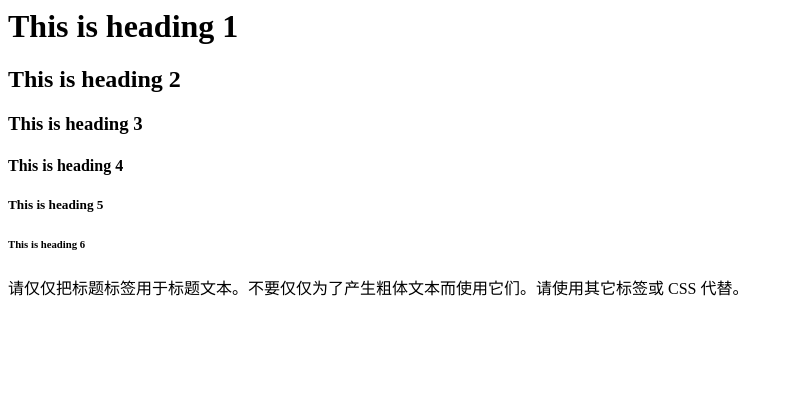
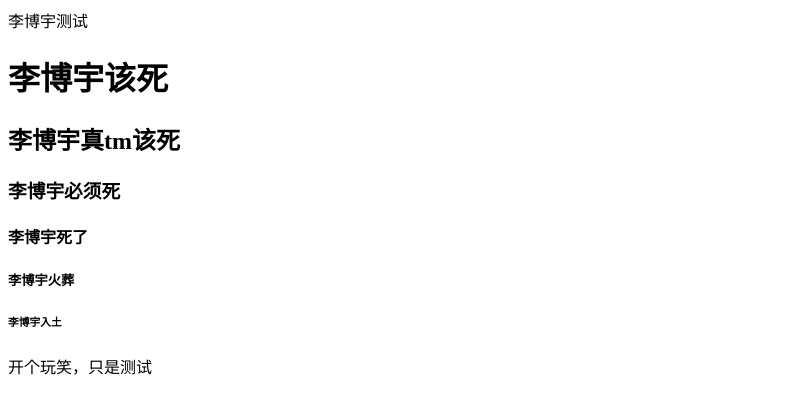
Before and after one commit to yangnuozhen/cydiaapt, a plain HTML site: page index.html in a window 1280 px wide. Shown: the whole page, without its empty margins (0-793 px from the left). Drawn offline with Linux system fonts and the light colour scheme.

Commit message:
Update index.html

```diff
--- a/index.html
+++ b/index.html
@@ -2,18 +2,19 @@
 
 <html>
     <head>
+李博宇测试
         <meta charset="UTF-8">
     </head>
     <body>
 
-        <h1>This is heading 1</h1>
-        <h2>This is heading 2</h2>
-        <h3>This is heading 3</h3>
-        <h4>This is heading 4</h4>
-        <h5>This is heading 5</h5>
-        <h6>This is heading 6</h6>
+        <h1>李博宇该死</h1>
+        <h2>李博宇真tm该死</h2>
+        <h3>李博宇必须死</h3>
+        <h4>李博宇死了</h4>
+        <h5>李博宇火葬</h5>
+        <h6>李博宇入土</h6>
 
-        <p>请仅仅把标题标签用于标题文本。不要仅仅为了产生粗体文本而使用它们。请使用其它标签或 CSS 代替。</p>
+        <p>开个玩笑，只是测试</p>
 
     </body>
 </html>
```
